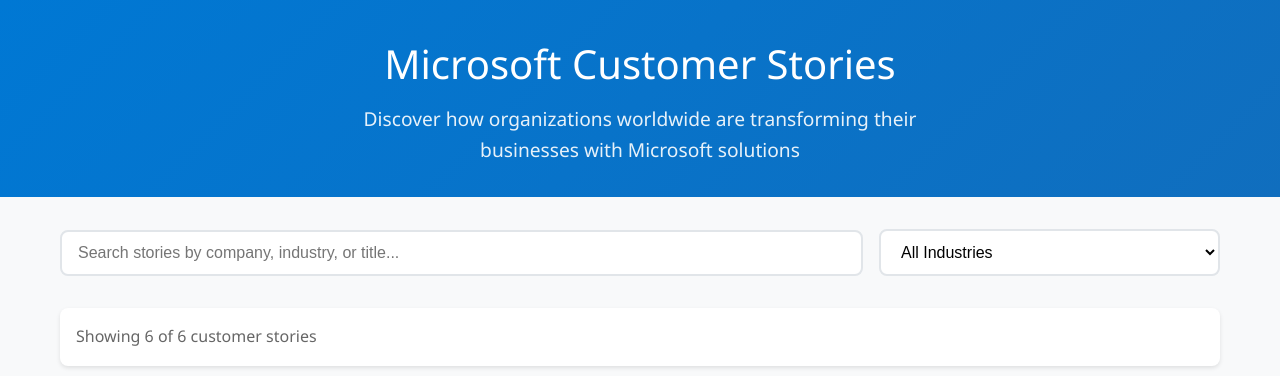
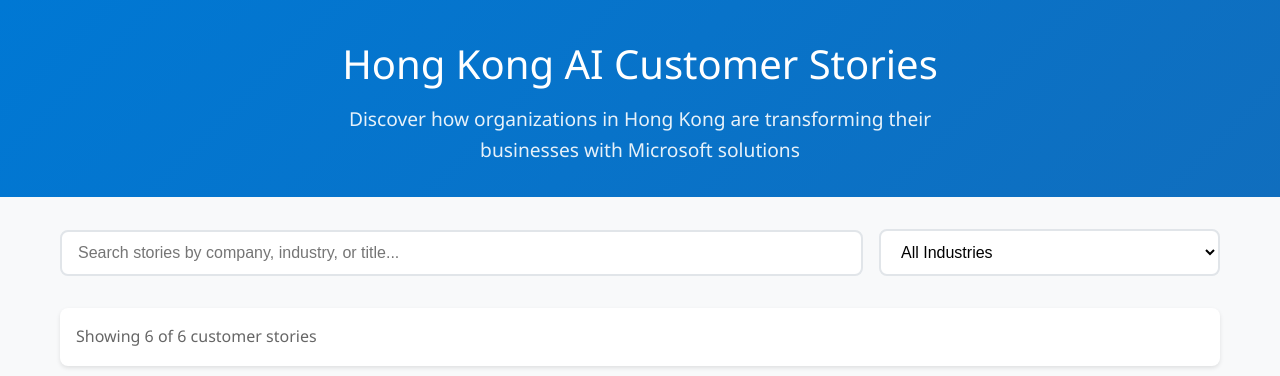
Before and after one commit to waimanhui/customer-stories-scraper, a website: page index.html in a window 1280 px wide. Shown: the top 376 px of the page. Drawn offline with Linux system fonts and the light colour scheme.

Commit message:
Update header to reflect focus on Hong Kong AI customer stories

```diff
--- a/index.html
+++ b/index.html
@@ -9,8 +9,8 @@
 <body>
     <header class="header">
         <div class="container">
-            <h1 class="header-title">Microsoft Customer Stories</h1>
-            <p class="header-subtitle">Discover how organizations worldwide are transforming their businesses with Microsoft solutions</p>
+            <h1 class="header-title">Hong Kong AI Customer Stories</h1>
+            <p class="header-subtitle">Discover how organizations in Hong Kong are transforming their businesses with Microsoft solutions</p>
         </div>
     </header>
 
```
